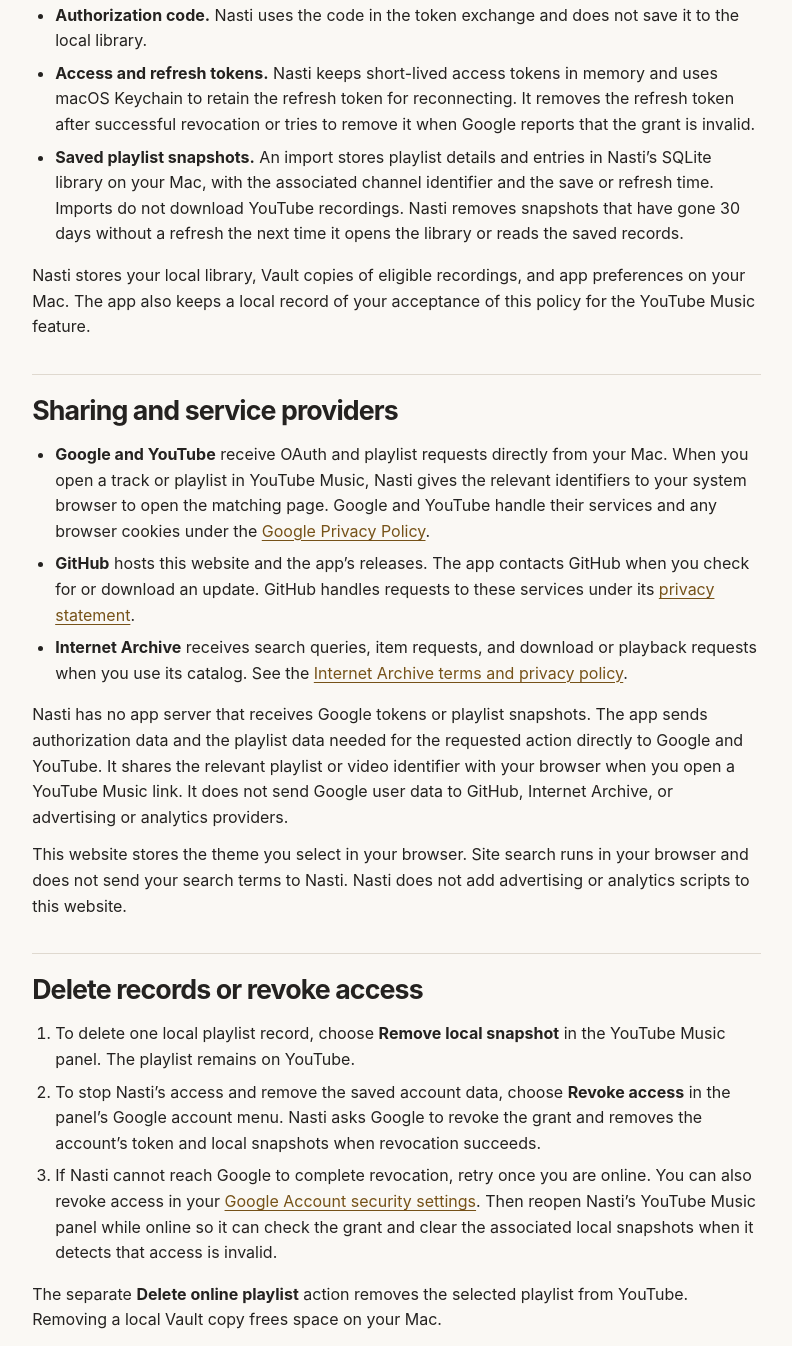
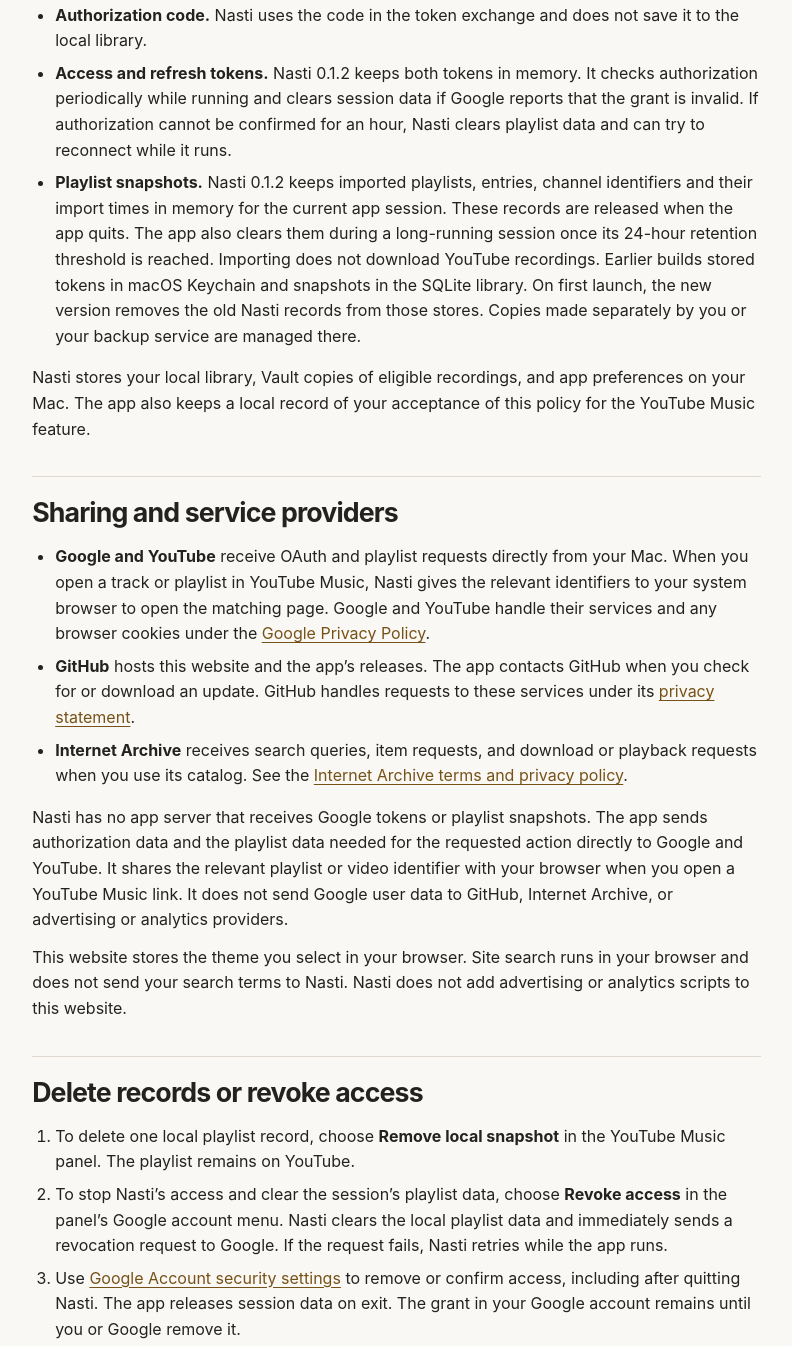
Before and after one commit to xiaotwu/Nasti, a plain HTML site: page privacy.html in a window 1280 px wide. Shown: the part 1529-2875 px from the top of the page, without its empty margins (251-1043 px from the left). Drawn offline with Linux system fonts and the light colour scheme.

Commit message:
Document session-only YouTube data and revocation in v0.1.2

```diff
--- a/privacy.html
+++ b/privacy.html
@@ -66,8 +66,8 @@
 <p>Nasti sends requests to Google and YouTube over HTTPS. The authorization callback stays on your Mac and uses PKCE to protect the token exchange.</p>
 <ul>
 <li><strong>Authorization code.</strong> Nasti uses the code in the token exchange and does not save it to the local library.</li>
-<li><strong>Access and refresh tokens.</strong> Nasti keeps short-lived access tokens in memory and uses macOS Keychain to retain the refresh token for reconnecting. It removes the refresh token after successful revocation or tries to remove it when Google reports that the grant is invalid.</li>
-<li><strong>Saved playlist snapshots.</strong> An import stores playlist details and entries in Nasti’s SQLite library on your Mac, with the associated channel identifier and the save or refresh time. Imports do not download YouTube recordings. Nasti removes snapshots that have gone 30 days without a refresh the next time it opens the library or reads the saved records.</li>
+<li><strong>Access and refresh tokens.</strong> Nasti 0.1.2 keeps both tokens in memory. It checks authorization periodically while running and clears session data if Google reports that the grant is invalid. If authorization cannot be confirmed for an hour, Nasti clears playlist data and can try to reconnect while it runs.</li>
+<li><strong>Playlist snapshots.</strong> Nasti 0.1.2 keeps imported playlists, entries, channel identifiers and their import times in memory for the current app session. These records are released when the app quits. The app also clears them during a long-running session once its 24-hour retention threshold is reached. Importing does not download YouTube recordings. Earlier builds stored tokens in macOS Keychain and snapshots in the SQLite library. On first launch, the new version removes the old Nasti records from those stores. Copies made separately by you or your backup service are managed there.</li>
 </ul>
 <p>Nasti stores your local library, Vault copies of eligible recordings, and app preferences on your Mac. The app also keeps a local record of your acceptance of this policy for the YouTube Music feature.</p>
 <h2 id="sharing-and-service-providers">Sharing and service providers</h2>
@@ -81,8 +81,8 @@
 <h2 id="delete-records-or-revoke-access">Delete records or revoke access</h2>
 <ol>
 <li>To delete one local playlist record, choose <strong>Remove local snapshot</strong> in the YouTube Music panel. The playlist remains on YouTube.</li>
-<li>To stop Nasti’s access and remove the saved account data, choose <strong>Revoke access</strong> in the panel’s Google account menu. Nasti asks Google to revoke the grant and removes the account’s token and local snapshots when revocation succeeds.</li>
-<li>If Nasti cannot reach Google to complete revocation, retry once you are online. You can also revoke access in your <a href="https://security.google.com/settings/security/permissions">Google Account security settings</a>. Then reopen Nasti’s YouTube Music panel while online so it can check the grant and clear the associated local snapshots when it detects that access is invalid.</li>
+<li>To stop Nasti’s access and clear the session’s playlist data, choose <strong>Revoke access</strong> in the panel’s Google account menu. Nasti clears the local playlist data and immediately sends a revocation request to Google. If the request fails, Nasti retries while the app runs.</li>
+<li>Use <a href="https://security.google.com/settings/security/permissions">Google Account security settings</a> to remove or confirm access, including after quitting Nasti. The app releases session data on exit. The grant in your Google account remains until you or Google remove it.</li>
 </ol>
 <p>The separate <strong>Delete online playlist</strong> action removes the selected playlist from YouTube. Removing a local Vault copy frees space on your Mac.</p>
 <h2 id="contact-and-policy-updates">Contact and policy updates</h2>
```
Also changed, not shown: terms.html (+1 -1 lines), zh/privacy.html (+4 -4 lines), zh/terms.html (+1 -1 lines).
